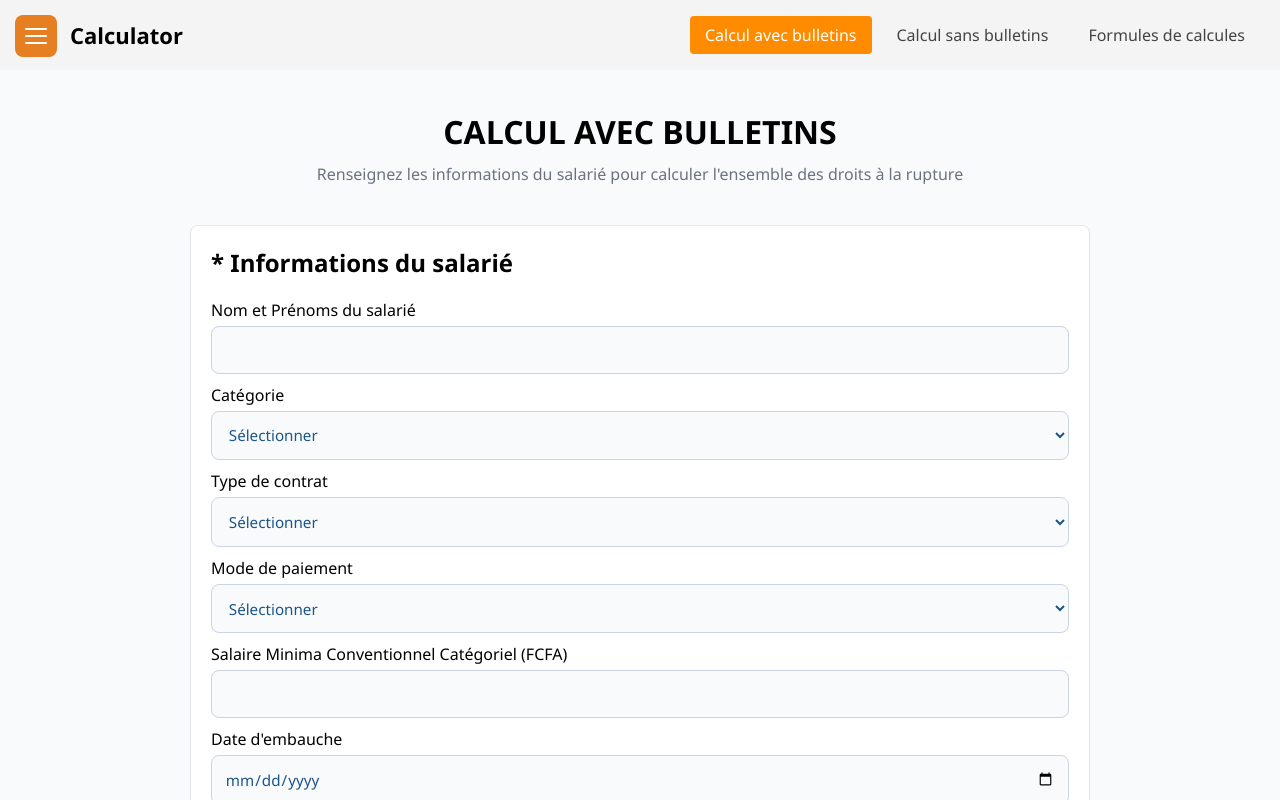
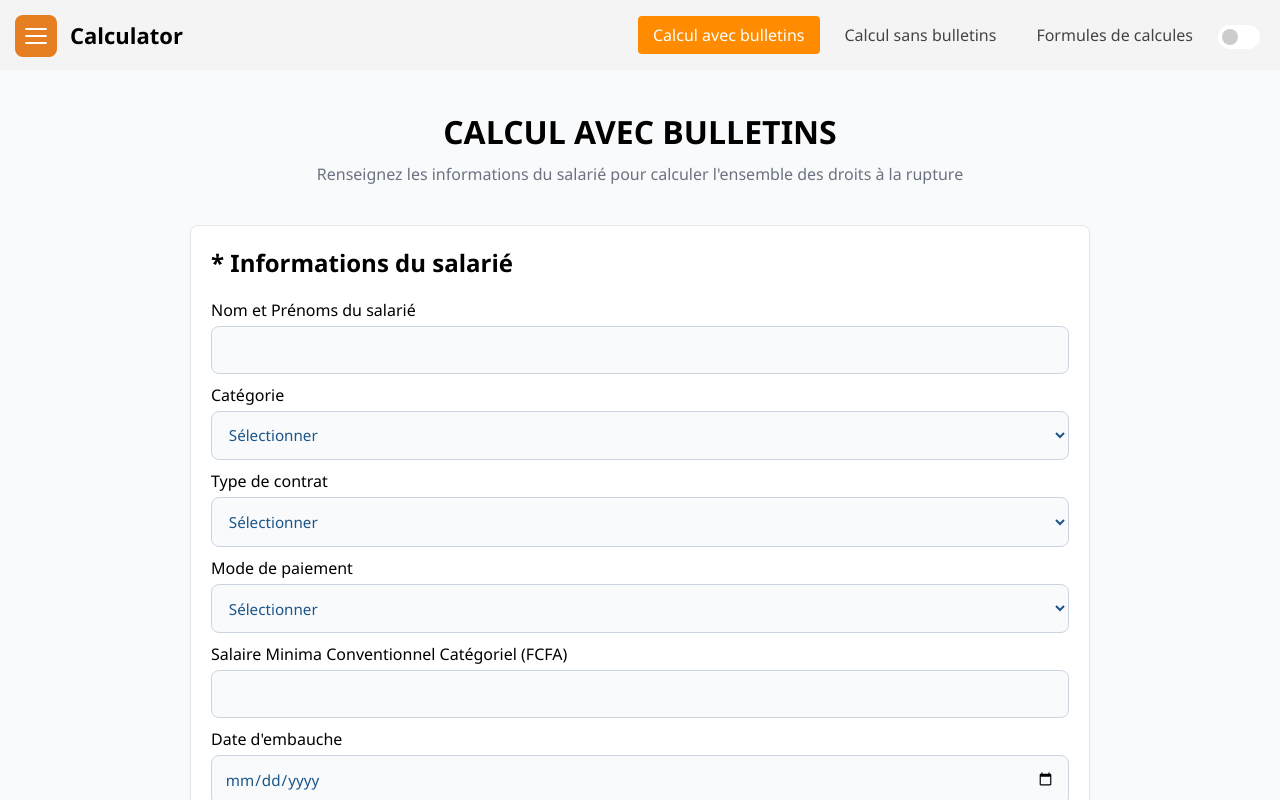
Before and after one commit to henrim185-hash/Calculateur, a Vue app: page / in a window 1280 px wide. Shown: the top 800 px of the page. Built offline with nearby package versions, Linux system fonts and the light colour scheme; a web font is replaced by a local one.

Commit message:
show directly result

```diff
--- a/src/components/Header.vue
+++ b/src/components/Header.vue
@@ -16,14 +16,23 @@
                 >Calcul sans bulletins</router-link
             >
             <router-link to="/formules" @click="closeMenu">Formules de calcules</router-link>
+            <div class="switcher">
+                <span></span>
+                <label class="switch">
+                    <input type="checkbox" @change="handleToggle" />
+                    <span class="slider"></span>
+                </label>
+            </div>
         </div>
     </header>
 </template>
 
 <script setup>
-    import { ref } from 'vue'
+    import { ref, defineEmits } from 'vue'
 
     const menuOpen = ref(false)
+
+    const emit = defineEmits(['toggle-all'])
 
     const toggleMenu = () => {
         menuOpen.value = !menuOpen.value
@@ -31,6 +40,10 @@
 
     const closeMenu = () => {
         menuOpen.value = false
+    }
+
+    const handleToggle = event => {
+        emit('toggle-all', event.target.checked)
     }
 </script>
 
@@ -52,7 +65,7 @@
         font-weight: bold;
         color: black !important;
         text-decoration: none;
-        transition: .3s ease-in-out;
+        transition: 0.3s ease-in-out;
     }
 
     /* NAVBAR DESKTOP */
@@ -122,9 +135,73 @@
         background: transparent !important;
         color: black !important;
     }
-        @media (max-width: 1385px) {
-            .logo a {
-                margin-left: 50px;
-            }
+    @media (max-width: 1385px) {
+        .logo a {
+            margin-left: 50px;
         }
+    }
+
+    /* The switch - the box around the slider */
+    .switch {
+        font-size: 12px;
+        position: relative;
+        display: inline-block;
+        width: 3.5em;
+        height: 2em;
+    }
+
+    /* Hide default HTML checkbox */
+    .switch input {
+        opacity: 0;
+        width: 0;
+        height: 0;
+    }
+
+    /* The slider */
+    .slider {
+        position: absolute;
+        cursor: pointer;
+        inset: 0;
+        background: white;
+        border-radius: 50px;
+        overflow: hidden;
+        transition: all 0.4s cubic-bezier(0.215, 0.61, 0.355, 1);
+    }
+
+    .slider:before {
+        position: absolute;
+        content: '';
+        height: 1.4em;
+        width: 1.4em;
+        right: 0.3em;
+        bottom: 0.3em;
+        transform: translateX(150%);
+        background-color: #59d102;
+        border-radius: inherit;
+        transition: all 0.4s cubic-bezier(0.215, 0.61, 0.355, 1);
+    }
+
+    .slider:after {
+        position: absolute;
+        content: '';
+        height: 1.4em;
+        width: 1.4em;
+        left: 0.3em;
+        bottom: 0.3em;
+        background-color: #cccccc;
+        border-radius: inherit;
+        transition: all 0.4s cubic-bezier(0.215, 0.61, 0.355, 1);
+    }
+
+    .switch input:focus + .slider {
+        box-shadow: 0 0 1px #59d102;
+    }
+
+    .switch input:checked + .slider:before {
+        transform: translateY(0);
+    }
+
+    .switch input:checked + .slider::after {
+        transform: translateX(-150%);
+    }
 </style>
--- a/src/views/calcul_avec_bulletins.vue
+++ b/src/views/calcul_avec_bulletins.vue
@@ -1,5 +1,5 @@
 <template>
-    <Header />
+    <Header @toggle-all="handleToggleAll" />
     <div class="container">
         <!-- Titres -->
         <div class="titles">
@@ -938,7 +938,9 @@
                         <label>Nombre de mois accordé</label>
                         <input type="number" v-model.number="moisReleve" placeholder="Ex: 3" />
                     </div>
-                    <div class="form-group" style="margin-top: 15px !important; margin-bottom: 0 !important">
+                    <div
+                        class="form-group"
+                        style="margin-top: 15px !important; margin-bottom: 0 !important">
                         <label>Afficher Résultats ?</label>
                         <select v-model="afficher.dommages.releve">
                             <option :value="false">NON</option>
@@ -948,7 +950,9 @@
                 </div>
 
                 <!-- RESULTATS -->
-                <div class="result-box result2" v-if="moisReleve > 0 && SMMBI && afficher.dommages.releve">
+                <div
+                    class="result-box result2"
+                    v-if="moisReleve > 0 && SMMBI && afficher.dommages.releve">
                     <div class="result-item">
                         <div>SMMBI :</div>
                         <span class="value"> {{ SMMBI.toLocaleString('fr-FR') }} FCFA </span>
@@ -1643,6 +1647,19 @@
     import Aside from '@/components/Aside.vue'
     import html2pdf from 'html2pdf.js'
 
+    // AAFICHER DIRECTEMENT LES RESULTATS
+    const handleToggleAll = value => {
+        Object.keys(afficher.value.indemnites).forEach(key => {
+            afficher.value.indemnites[key] = value
+        })
+
+        Object.keys(afficher.value.dommages).forEach(key => {
+            afficher.value.dommages[key] = value
+        })
+
+        afficher.value.recapitulatif = value
+    }
+
     // AFFICHER RESULTATS
 
     const afficher = ref({
```
